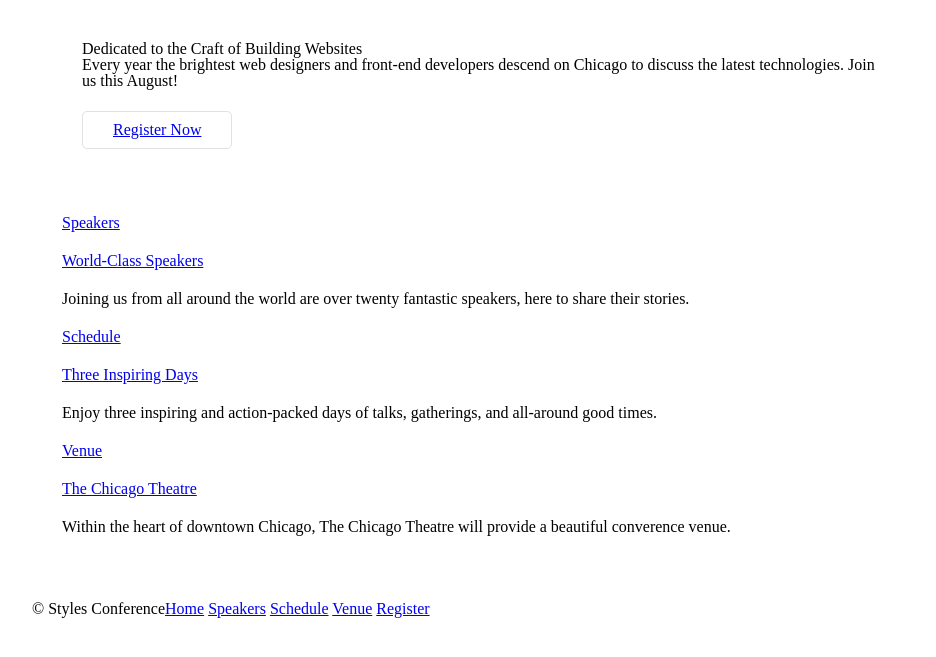
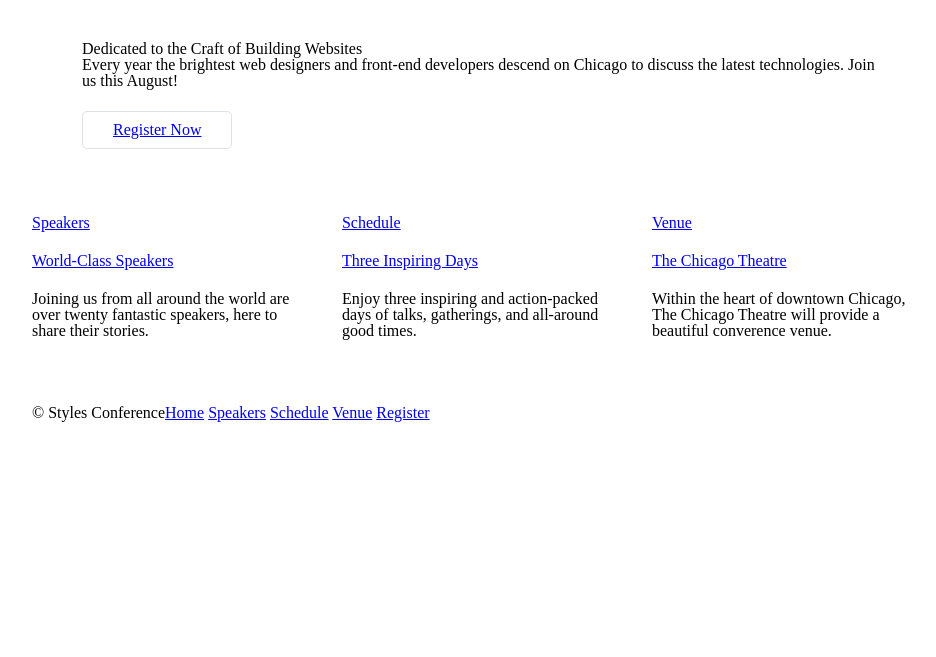
Before and after one commit to ToniRib/styles-conference, a plain HTML site: page index.html in a window 1280 px wide. Shown: the part 101-758 px from the top of the page, without its empty margins (158-1094 px from the left). Drawn offline with Linux system fonts and the light colour scheme.

Commit message:
i5: positioning content

```diff
--- a/assets/stylesheets/main.css
+++ b/assets/stylesheets/main.css
@@ -67,11 +67,36 @@ table {
           box-sizing: border-box;
 }
 
+.container,
+.grid {
+  margin: 0 auto;
+  width: 960px;
+}
+
 .container {
-  margin: 0 auto;
   padding-left: 30px;
   padding-right: 30px;
-  width: 960px;
+}
+
+.col-1-3 {
+  width: 33.33%;
+}
+
+.col-2-3 {
+  width: 66.66%;
+}
+
+.col-1-3,
+.col-2-3 {
+  display: inline-block;
+  vertical-align: top;
+}
+
+.grid,
+.col-1-3,
+.col-2-3 {
+  padding-left: 15px;
+  padding-right: 15px;
 }
 
 /*
--- a/index.html
+++ b/index.html
@@ -33,8 +33,10 @@
       <a href="register.html" class="btn btn-alt">Register Now</a>
     </section>
 
-    <section class="container">
-      <section class="container">
+    <section class="grid">
+
+      <!-- Speakers -->
+      <section class="col-1-3">
         <a href="speakers.html">
           <h5>Speakers</h5>
           <h3>World-Class Speakers</h3>
@@ -42,9 +44,9 @@
         <p>
           Joining us from all around the world are over twenty fantastic speakers, here to share their stories.
         </p>
-      </section>
-
-      <section class="container">
+      </section><!--
+        Schedule
+      --><section class="col-1-3">
         <a href="schedule.html">
           <h5>Schedule</h5>
           <h3>Three Inspiring Days</h3>
@@ -52,9 +54,9 @@
         <p>
           Enjoy three inspiring and action-packed days of talks, gatherings, and all-around good times.
         </p>
-      </section>
-
-      <section class="container">
+      </section><!--
+        Venue
+      --><section class="col-1-3">
         <a href="venue.html">
           <h5>Venue</h5>
           <h3>The Chicago Theatre</h3>
```
